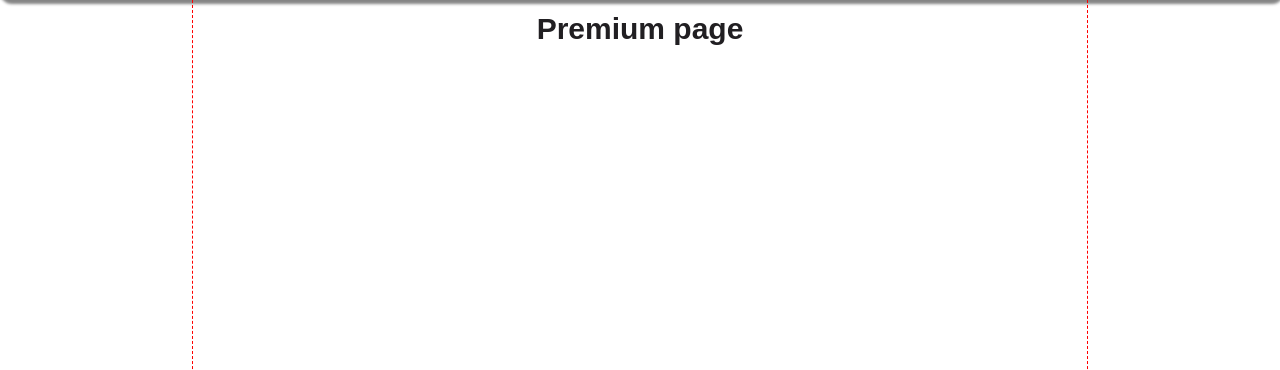
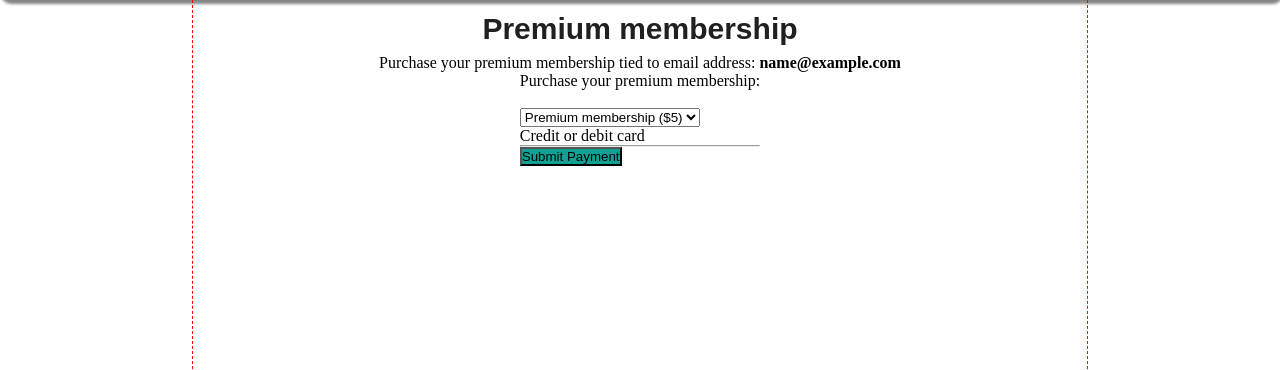
Before and after one commit to Code-Institute-Submissions/F1-weather-tracker-v2, a Django app: page /premium/ in a window 1280 px wide. Shown: the part 50-420 px from the top of the page. Run offline with Django 3.2, Linux system fonts and the light colour scheme; the visitor is signed in with stand-in values (Sample User, id 1); some libraries are stand-ins or nearby versions.

Commit message:
feat: added first part of stripe payments and templates

```diff
--- a/premium/templates/premium/premium.html
+++ b/premium/templates/premium/premium.html
@@ -2,5 +2,157 @@
 {% load static %}
 
 {% block content %}
-<h1 class="page-title">Premium page</h1>
+
+<style type="text/css">
+    /**
+	 * The CSS shown here will not be introduced in the Quickstart guide, but shows
+	 * how you can use CSS to style your Element's container.
+	 */
+    .StripeElement {
+        box-sizing: border-box;
+
+        height: 40px;
+        width: 360px;
+
+        padding: 10px 12px;
+
+        border: 1px solid transparent;
+        border-radius: 4px;
+        background-color: white;
+
+        box-shadow: 0 1px 3px 0 #e6ebf1;
+        -webkit-transition: box-shadow 150ms ease;
+        transition: box-shadow 150ms ease;
+    }
+
+    .StripeElement--focus {
+        box-shadow: 0 1px 3px 0 #cfd7df;
+    }
+
+    .StripeElement--invalid {
+        border-color: #fa755a;
+    }
+
+    .StripeElement--webkit-autofill {
+        background-color: #fefde5 !important;
+    }
+
+    .hide-input {
+        display: none;
+    }
+</style>
+
+<script src="https://js.stripe.com/v3/"></script>
+
+<h1 class="page-title">Premium membership</h1>
+
+<p>Purchase your premium membership tied to email address: <strong>{{ user.email }}</strong></p>
+
+<form action="{% url 'charge' %}" method="post" id="payment-form">
+    {% csrf_token %}
+    <div class="form-field-12">
+        <label for="amount">Purchase your premium membership:</label>
+        <br>
+        <br>
+        <select required name="amount" id="amount">
+            <option selected value="5">Premium membership ($5)</option>
+        </select>
+    </div>
+
+    <div class="form-field-6">
+        <input class="hide-input" type="text" name="email" value="{{ user.email }}" readonly="readonly">
+    </div>
+
+    <div class="form-row">
+        <label for="card-element">
+            Credit or debit card
+        </label>
+        <div id="card-element">
+            <!-- A Stripe Element will be inserted here. -->
+        </div>
+
+        <!-- Used to display form errors. -->
+        <div id="card-errors" role="alert"></div>
+    </div>
+
+    <div style="clear:left"></div>
+    <hr>
+
+    <input class="myButton" style="background-color:#10a195" type="submit" value="Submit Payment" name="">
+
+</form>
+
+<script>
+    // Create a Stripe client.
+    var stripe = Stripe('pk_test_51JTXqQJiGdoDE4IG5OZasHY4FFQ2QuWZKXDKShebH3KlYZgKS4Mau4FxEnJkrUidvNc5bzwLQGeLzhQgt4219hjA00Qs2Q7cmD');
+
+    // Create an instance of Elements.
+    var elements = stripe.elements();
+
+    // Custom styling can be passed to options when creating an Element.
+    // (Note that this demo uses a wider set of styles than the guide below.)
+    var style = {
+        base: {
+            color: '#32325d',
+            fontFamily: '"Helvetica Neue", Helvetica, sans-serif',
+            fontSmoothing: 'antialiased',
+            fontSize: '16px',
+            '::placeholder': {
+                color: '#aab7c4'
+            }
+        },
+        invalid: {
+            color: '#fa755a',
+            iconColor: '#fa755a'
+        }
+    };
+
+    // Create an instance of the card Element.
+    var card = elements.create('card', { style: style });
+
+    // Add an instance of the card Element into the `card-element` <div>.
+    card.mount('#card-element');
+
+    // Handle real-time validation errors from the card Element.
+    card.addEventListener('change', function (event) {
+        var displayError = document.getElementById('card-errors');
+        if (event.error) {
+            displayError.textContent = event.error.message;
+        } else {
+            displayError.textContent = '';
+        }
+    });
+
+    // Handle form submission.
+    var form = document.getElementById('payment-form');
+    form.addEventListener('submit', function (event) {
+        event.preventDefault();
+
+        stripe.createToken(card).then(function (result) {
+            if (result.error) {
+                // Inform the user if there was an error.
+                var errorElement = document.getElementById('card-errors');
+                errorElement.textContent = result.error.message;
+            } else {
+                // Send the token to your server.
+                stripeTokenHandler(result.token);
+            }
+        });
+    });
+
+    // Submit the form with the token ID.
+    function stripeTokenHandler(token) {
+        // Insert the token ID into the form so it gets submitted to the server
+        var form = document.getElementById('payment-form');
+        var hiddenInput = document.createElement('input');
+        hiddenInput.setAttribute('type', 'hidden');
+        hiddenInput.setAttribute('name', 'stripeToken');
+        hiddenInput.setAttribute('value', token.id);
+        form.appendChild(hiddenInput);
+
+        // Submit the form
+        form.submit();
+    }
+</script>
+
 {% endblock %}
--- a/premium/urls.py
+++ b/premium/urls.py
@@ -3,5 +3,7 @@ from django.urls import path
 from . import views
 
 urlpatterns = [
-    path('', views.premium, name='premium'),
+    path('', views.buy_premium, name='buy_premium'),
+    path('charge/', views.charge, name="charge"),
+    path('success/', views.successMsg, name="success"),
 ]
--- a/premium/views.py
+++ b/premium/views.py
@@ -1,8 +1,59 @@
-from django.shortcuts import render
+from django.shortcuts import render, get_object_or_404, redirect
+from django.urls import reverse
+#from django.http import JsonResponse
+#from accounts.models import CustomUser
+#from django.contrib.auth.models import User
+
+import stripe
+import os
+
+
+stripe.api_key = os.getenv('STRIPE_API_KEY', '')
 
 
 # Create your views here.
-def premium(request):
-    """ A view to return the premium page """
+def buy_premium(request):
+    """ A view to return the buy premium page """
 
-    return render(request, 'premium/premium.html')
+    current_user = request.user
+    print(current_user.email)
+
+    if current_user.premium:
+        return render(request, 'premium/already_premium.html')
+
+    else:
+        return render(request, 'premium/premium.html')
+
+
+def charge(request):
+    """ Process stripe payment for premium membership """
+
+    current_user = request.user
+
+    if request.method == 'POST':
+        print('Data:', request.POST)
+
+        amount = int(request.POST['amount'])
+
+        customer = stripe.Customer.create(
+            email=request.POST['email'],
+            source=request.POST['stripeToken']
+            )
+
+        charge = stripe.Charge.create(
+            customer=customer,
+            amount=amount*100,
+            currency='usd',
+            description="Donation"
+            )
+
+        current_user.premium = True
+        current_user.save()
+
+    return redirect(reverse('success'))
+
+
+def successMsg(request):
+    """ Stipe payment successful view """
+
+    return render(request, 'premium/payment_success.html')
--- a/requirements.txt
+++ b/requirements.txt
@@ -2,6 +2,7 @@ asgiref==3.4.1
 certifi==2021.5.30
 charset-normalizer==2.0.4
 defusedxml==0.7.1
+dj-database-url==0.5.0
 Django==3.2.7
 django-allauth==0.41.0
 flake8==3.9.2
@@ -17,4 +18,5 @@ pytz==2021.1
 requests==2.26.0
 requests-oauthlib==1.3.0
 sqlparse==0.4.1
+stripe==2.60.0
 urllib3==1.26.6
```
Also changed, not shown: premium/templates/premium/already_premium.html (added, +7 -0 lines), premium/templates/premium/payment_success.html (added, +7 -0 lines).
